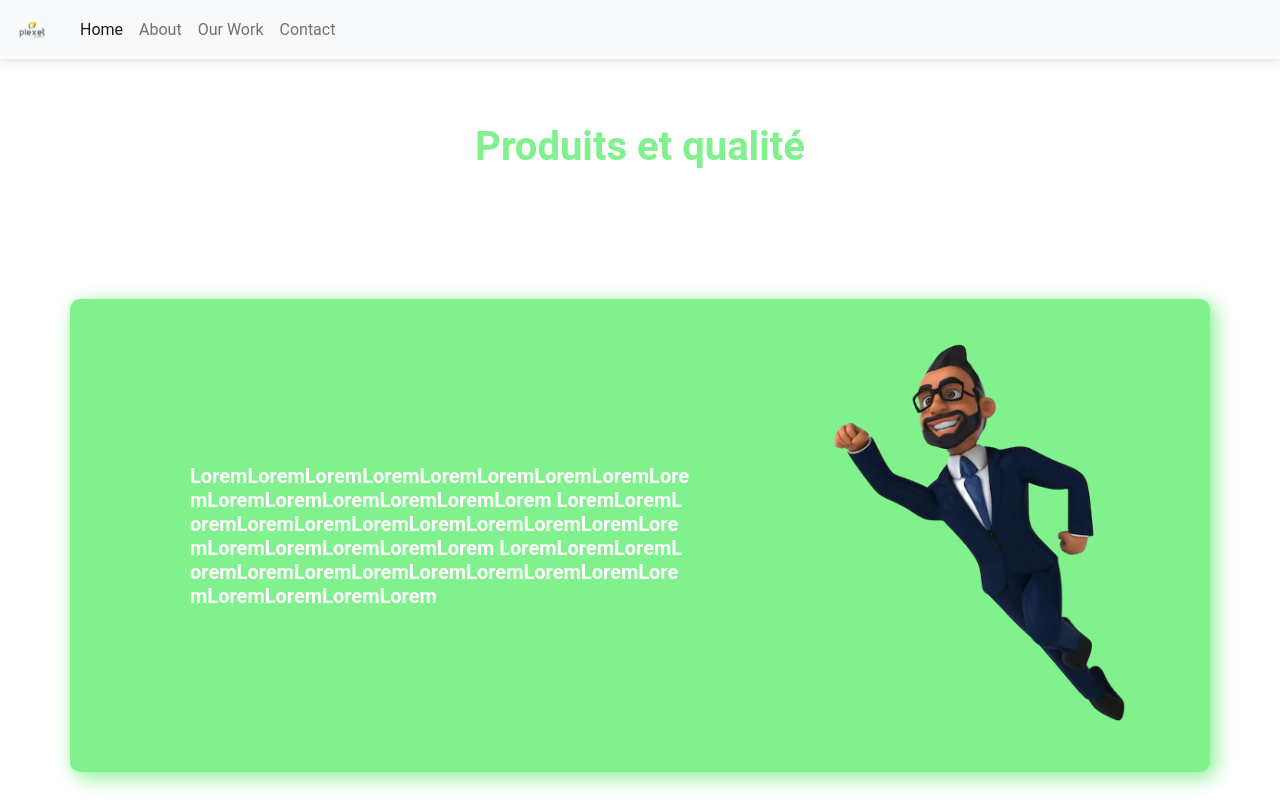
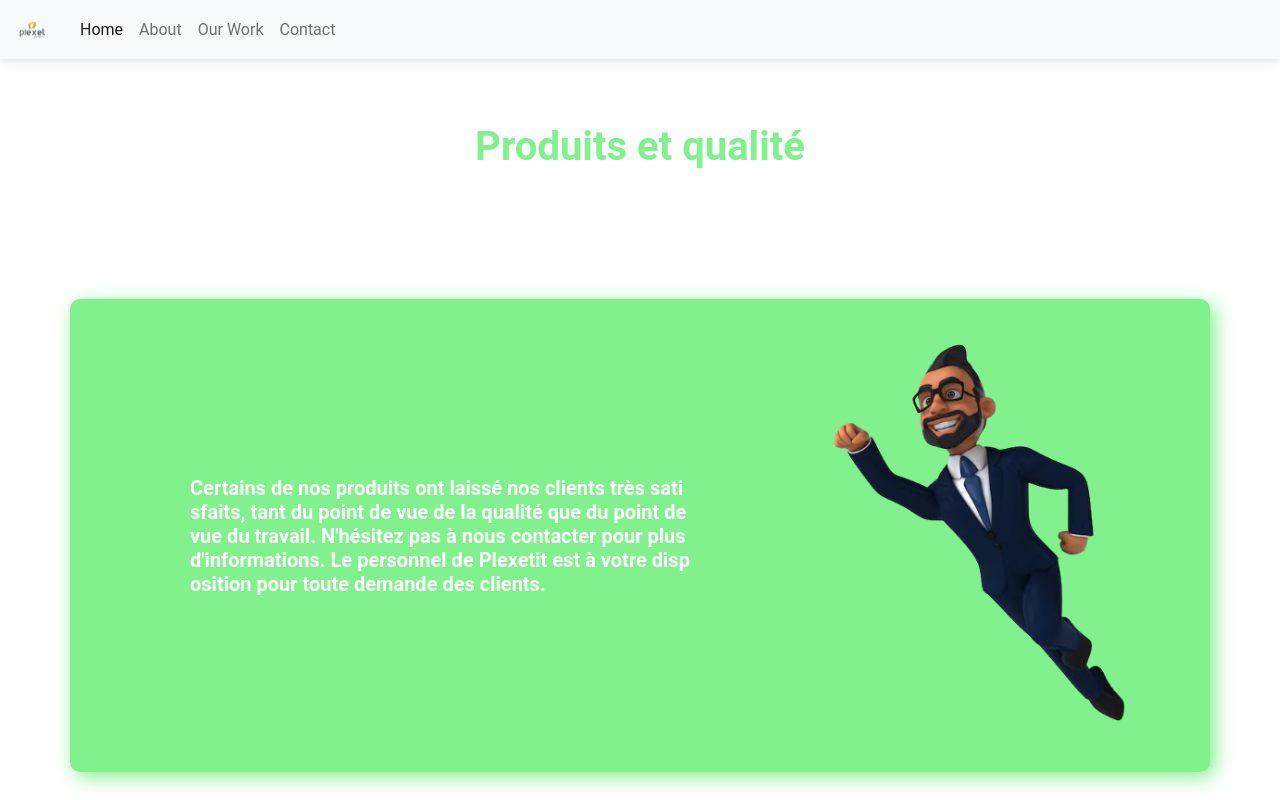
Before and after one commit to EdinGrazhda/Plexet, a React (Create React App) app: page /ProductQuality in a window 1280 px wide. Shown: the top 800 px of the page. Built offline with nearby package versions, Linux system fonts and the light colour scheme.

Commit message:
added footers

```diff
--- a/src/Pages/About.css
+++ b/src/Pages/About.css
@@ -191,6 +191,9 @@ body {
   animation: previous-image 0.65s 0.085s;
 }
 
+.aboutp{
+  padding:20px
+}
 @keyframes previous-text {
   50%, 55% {
       transform: translate(0%, 390px);
--- a/src/Pages/Home.js
+++ b/src/Pages/Home.js
@@ -9,7 +9,8 @@ import firstpic from '../Images/Rectangle 5.svg';
 import secondpic from '../Images/Rectangle 7.svg';
 import Pause from '../Images/Rectangle 8.svg';
 import Location from '../Images/Rectangle 25.svg';
-import Galery from '../Images/Rectangle 32.svg'
+import Galery from '../Images/Rectangle 32.svg';
+import Footer from '../components/Footer';
 const Home = () => {
   return (
     //Navbar
@@ -185,8 +186,12 @@ Bienvenue dans la Galerie de notre société Plexet. Pour voir des produits plus
  <div class="loader"></div>
  </center>
 <img className='locationimg' src={Location}></img>
+
+
 </div>
+
 </div>
+<Footer/>
     </div>
   )
 }
--- a/src/Pages/ProductQuality.js
+++ b/src/Pages/ProductQuality.js
@@ -48,9 +48,7 @@ function ProductQuality() {
 
     <div className='box1 container '>
       <div className='text-box'>
-        <h1 >LoremLoremLoremLoremLoremLoremLoremLoremLoremLoremLoremLoremLoremLoremLorem
-        LoremLoremLoremLoremLoremLoremLoremLoremLoremLoremLoremLoremLoremLoremLoremLorem
-        LoremLoremLoremLoremLoremLoremLoremLoremLoremLoremLoremLoremLoremLoremLoremLorem
+        <h1 >Certains de nos produits ont laissé nos clients très satisfaits, tant du point de vue de la qualité que du point de vue du travail. N'hésitez pas à nous contacter pour plus d'informations. Le personnel de Plexetit est à votre disposition pour toute demande des clients.
         </h1>
       </div>
       <div className='image-box'>
```
Also changed, not shown: src/Pages/About.js (+4 -2 lines).
